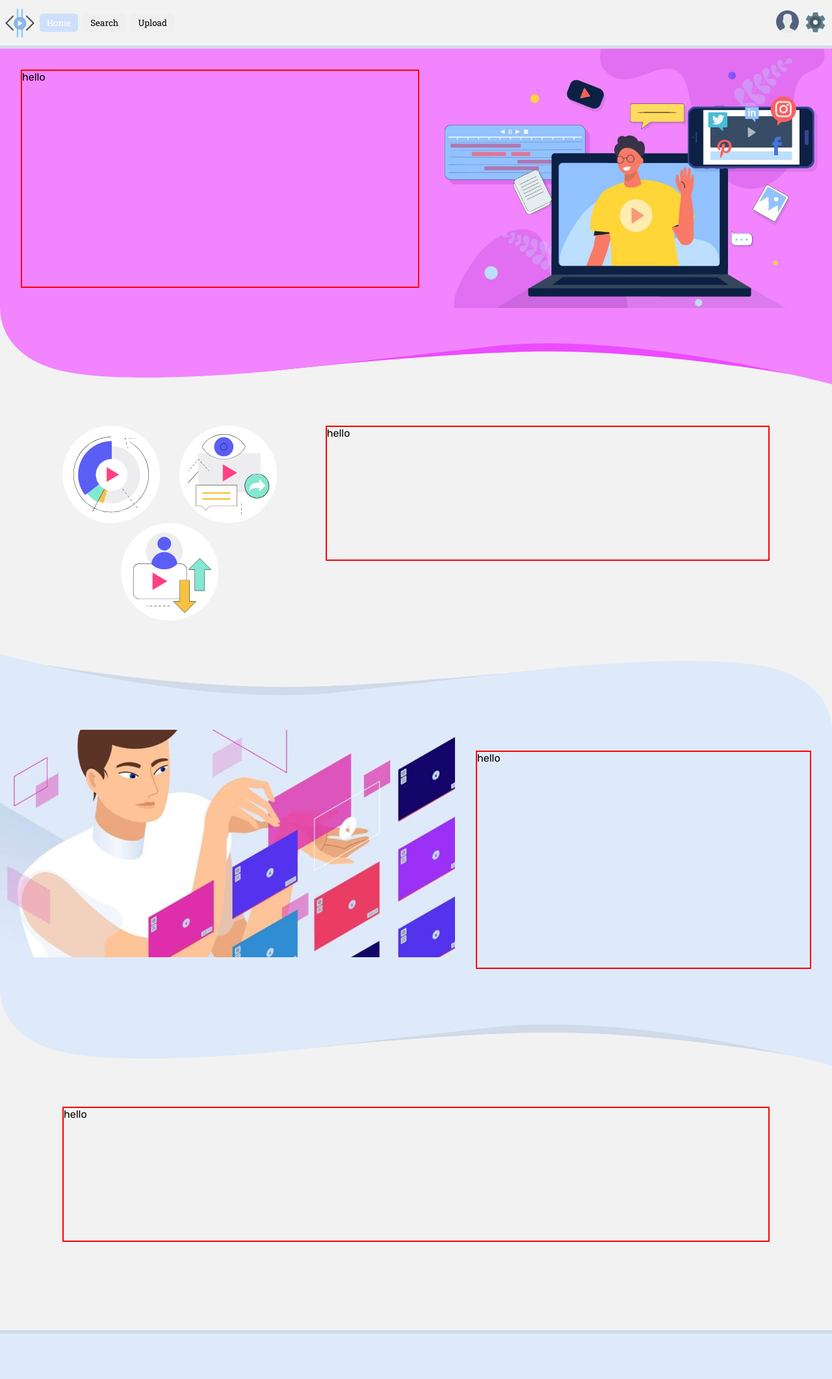
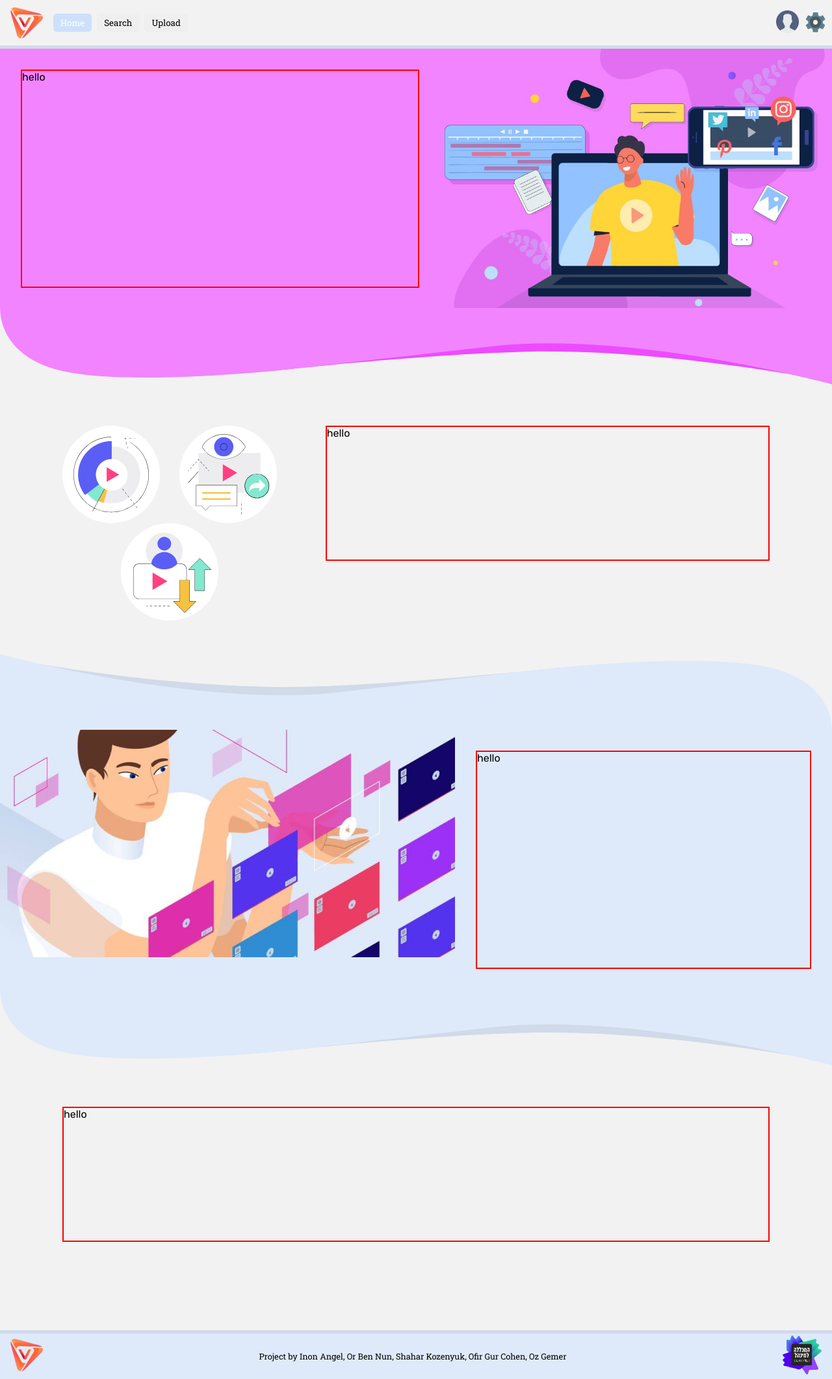
Before and after one commit to Video-Indexing/Video-Indexing, a React (Create React App) app in the folder Web_Server/front/: page /home in a window 1280 px wide. Shown: the whole page at 65% size. Built offline with nearby package versions, Linux system fonts and the light colour scheme.

Commit message:
logo + footer

```diff
--- a/Web_Server/front/src/components/footer/Footer.jsx
+++ b/Web_Server/front/src/components/footer/Footer.jsx
@@ -1,15 +1,33 @@
 import React from 'react';
 import styled from 'styled-components';
+import College from '../../assets/images/college.png';
+import Logo from '../../assets/images/logo.png';
 
 const FooterStyled = styled.div`
   width: 100%;
   height: 75px;
   border-top: 5px solid #d0dae8;
   background-color: #deeafa;
+  display: flex;
+  align-items: center;
+  justify-content: space-between;
 `;
 
 function Footer() {
-  return <FooterStyled />;
+  return (
+    <FooterStyled>
+      <div style={{ margin: '1rem' }}>
+        <img src={Logo} width={50} height={50} />
+      </div>
+      <div style={{ fontSize: '0.8rem', fontFamily: 'Roboto Slab' }}>
+        Project by Inon Angel, Or Ben Nun, Shahar Kozenyuk, Ofir Gur Cohen, Oz
+        Gemer
+      </div>
+      <div style={{ margin: '1rem' }}>
+        <img src={College} width={60} height={60} />
+      </div>
+    </FooterStyled>
+  );
 }
 
 export default Footer;
--- a/Web_Server/front/src/components/navbar/Navbar.jsx
+++ b/Web_Server/front/src/components/navbar/Navbar.jsx
@@ -7,7 +7,7 @@ import {
 } from './Navbar.styled';
 import Gear from '../../assets/icons/settings.png';
 import Profile from '../../assets/icons/profile.png';
-import Logo from '../../assets/icons/logo.png';
+import Logo from '../../assets/images/logo.png';
 import { Outlet, Link } from 'react-router-dom';
 
 function Navbar() {
@@ -43,7 +43,9 @@ function Navbar() {
             className='nav-logo'
             src={Logo}
             alt='logo'
-            height={45}
+            width={50}
+            height={48}
+            style={{ margin: '0 0.75rem' }}
             onClick={() => window.location.replace(`home`)}
           />
           <Pages pages={['home', 'search', 'upload']} />
--- a/Web_Server/front/src/components/navbar/Navbar.styled.jsx
+++ b/Web_Server/front/src/components/navbar/Navbar.styled.jsx
@@ -22,8 +22,26 @@ const NavContainer = styled.div`
   & .nav-gear:hover {
     transform: scale(1.1) rotate(90deg);
   }
-  & .nav-logo {
-    margin: 0.25rem;
+  & .nav-logo:hover {
+    animation: tilt-shaking 1s;
+  }
+
+  @keyframes tilt-shaking {
+    0% {
+      transform: rotate(0deg);
+    }
+    25% {
+      transform: rotate(5deg);
+    }
+    50% {
+      transform: rotate(0eg);
+    }
+    75% {
+      transform: rotate(-5deg);
+    }
+    100% {
+      transform: rotate(0deg);
+    }
   }
 `;
 
```
Also changed, not shown: Web_Server/front/src/assets/images/college.png (added), Web_Server/front/src/assets/images/logo.png (added).
